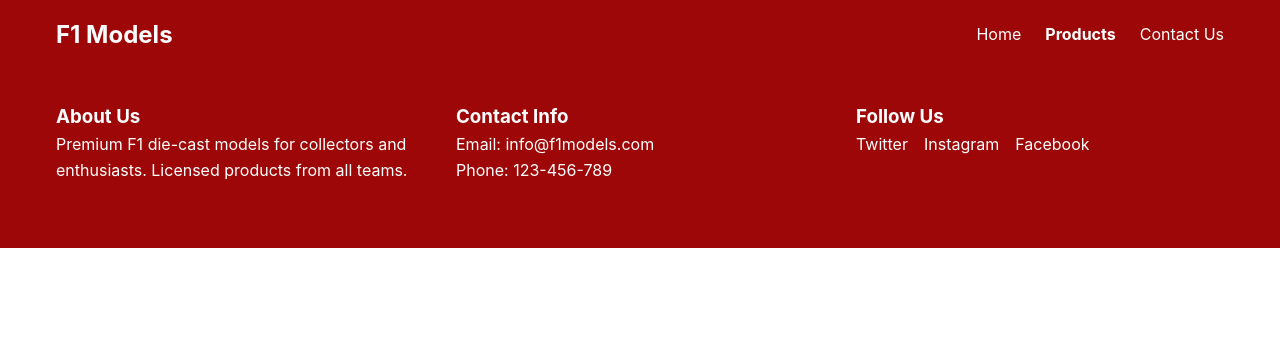
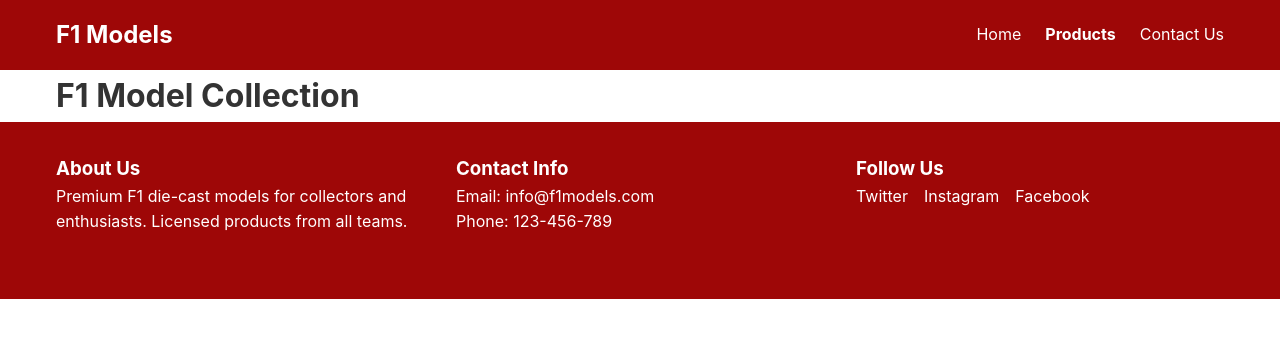
Before and after one commit to marwanahbab/Mid-Practical-Assignment---Marwan-Ahbab-2230606, a plain HTML site: page products.html in a window 1280 px wide. Drawn offline with Linux system fonts and the light colour scheme.

Commit message:
added header in product.html

```diff
--- a/common.css
+++ b/common.css
@@ -15,8 +15,10 @@
   }
 
   .price {
+    font-size: 20px;
     font-weight: bold;
-  }
+    margin: 8px 0;
+ }
 
   .container {
     max-width: 1200px;
--- a/products.html
+++ b/products.html
@@ -17,6 +17,14 @@
             </div>
         </nav>
     </header>
+
+    <main>
+        <div class="container">
+            <div class="products-header">
+                <h1>F1 Model Collection</h1>
+           </div>
+
+        </main>
 
     <footer class="footer">
         <div class="container">
```
